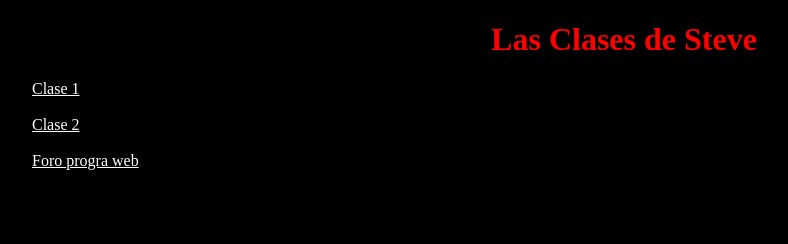
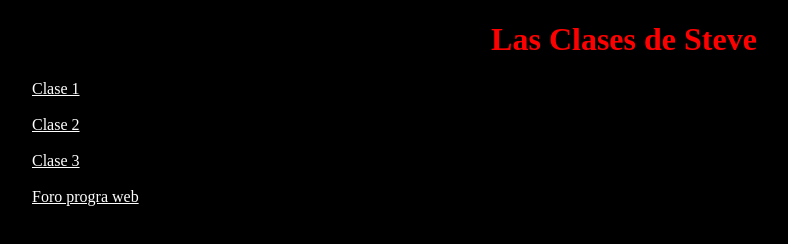
Before and after one commit to sneuss/Repositorio-2, a plain HTML site: page index.html in a window 1280 px wide. Shown: the whole page, without its empty margins (16-804 px from the left). Drawn offline with Linux system fonts and the light colour scheme.

Commit message:
Update index.html

```diff
--- a/index.html
+++ b/index.html
@@ -21,6 +21,8 @@ a{
     <br>
 <li><a href="./clase2.html"> Clase 2</a></li>
     <br>
+<li><a href="./clase3.html"> Clase 3</a></li>
+    <br>
 <li><a href="https://campus.itba.edu.ar/webapps/discussionboard/do/conference?toggle_mode=read&action=list_forums&course_id=_23392_1&nav=discussion_board_entry&mode=view"> Foro progra web</a></li>
     <br>
     </ol>
```
